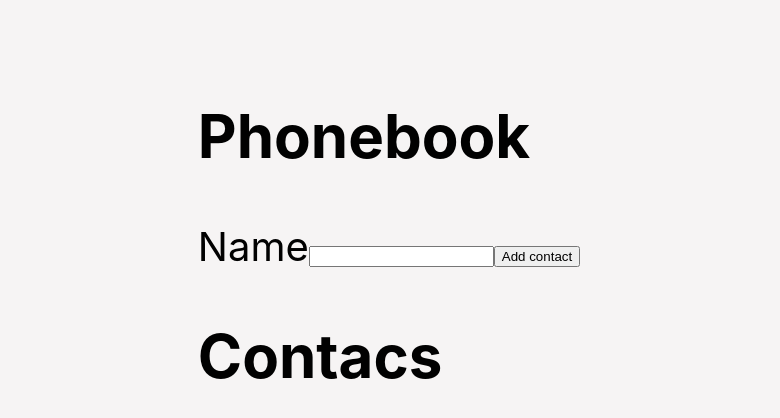
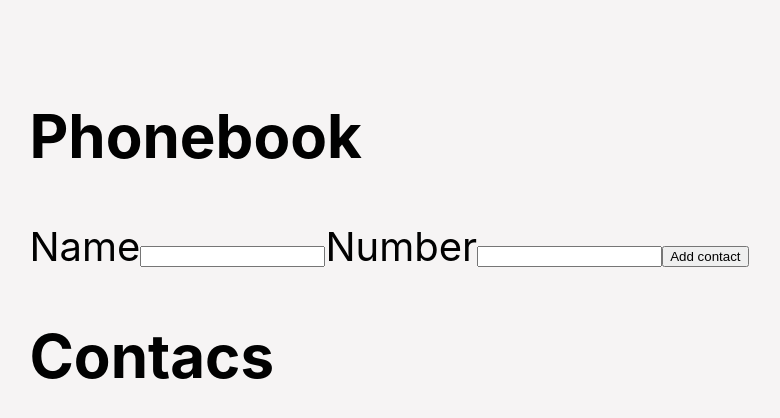
Before and after one commit to Ronskyi-O/goit-react-hw-02-phonebook, a React (Create React App) app: page / in a window 1280 px wide. Shown: the top 418 px of the page, without its empty margins (251-1031 px from the left). Built offline with nearby package versions, Linux system fonts and the light colour scheme.

Commit message:
Task 2 - done

```diff
--- a/src/components/App/App.jsx
+++ b/src/components/App/App.jsx
@@ -6,11 +6,14 @@ import { nanoid } from 'nanoid'
 export class App extends Component {
   state = {
     contacts: [],
-    name: ''
+    name: '',
+    number: ''
   }
 
-  handleNameChange = (event) => {
-    this.setState({ name: event.currentTarget.value })
+  handleChange = (event) => {
+    this.setState({
+      [event.currentTarget.name]: event.currentTarget.value
+    })
   }
 
   handleSubmit = (event) => {
@@ -21,7 +24,8 @@ export class App extends Component {
 
   reset = () => {
     this.setState({
-      name: ''
+      name: '',
+      number: ''
     })
   }
 
@@ -29,6 +33,7 @@ export class App extends Component {
     const contact = {
       id: nanoid(),
       name: this.state.name,
+      number: this.state.number
     }
     this.setState(prevState => ({
       contacts: [...prevState.contacts, contact]
@@ -38,7 +43,7 @@ export class App extends Component {
   render() {
 
     const { contacts } = this.state
-    const { name } = this.state
+    const { name, number } = this.state
 
     return (
       <Container>
@@ -46,12 +51,23 @@ export class App extends Component {
           <h2>Phonebook</h2>
           <form onSubmit={this.handleSubmit}>
             <label>Name
-              <input type="text"
+              <input
+                type="text"
                 name="name"
                 value={name}
-                onChange={this.handleNameChange}
+                onChange={this.handleChange}
                 pattern="^[a-zA-Zа-яА-Я]+(([' -][a-zA-Zа-яА-Я ])?[a-zA-Zа-яА-Я]*)*$"
                 title="Name may contain only letters, apostrophe, dash and spaces. For example Adrian, Jacob Mercer, Charles de Batz de Castelmore d'Artagnan"
+                required />
+            </label>
+            <label>Number
+              <input
+                type="tel"
+                name="number"
+                value={number}
+                onChange={this.handleChange}
+                pattern="\+?\d{1,4}?[-.\s]?\(?\d{1,3}?\)?[-.\s]?\d{1,4}[-.\s]?\d{1,4}[-.\s]?\d{1,9}"
+                title="Phone number must be digits and can contain spaces, dashes, parentheses and can start with +"
                 required />
             </label>
             <button type='submit'>Add contact</button>
@@ -59,9 +75,9 @@ export class App extends Component {
           <div>
             <h2>Contacs</h2>
             <ul>
-              {contacts.map(({ id, name }) => (
+              {contacts.map(({ id, name, number }) => (
                 <li key={id}>
-                  <p>{name}</p>
+                  <p>{name}: {number}</p>
                 </li>
               ))}
             </ul>
```
